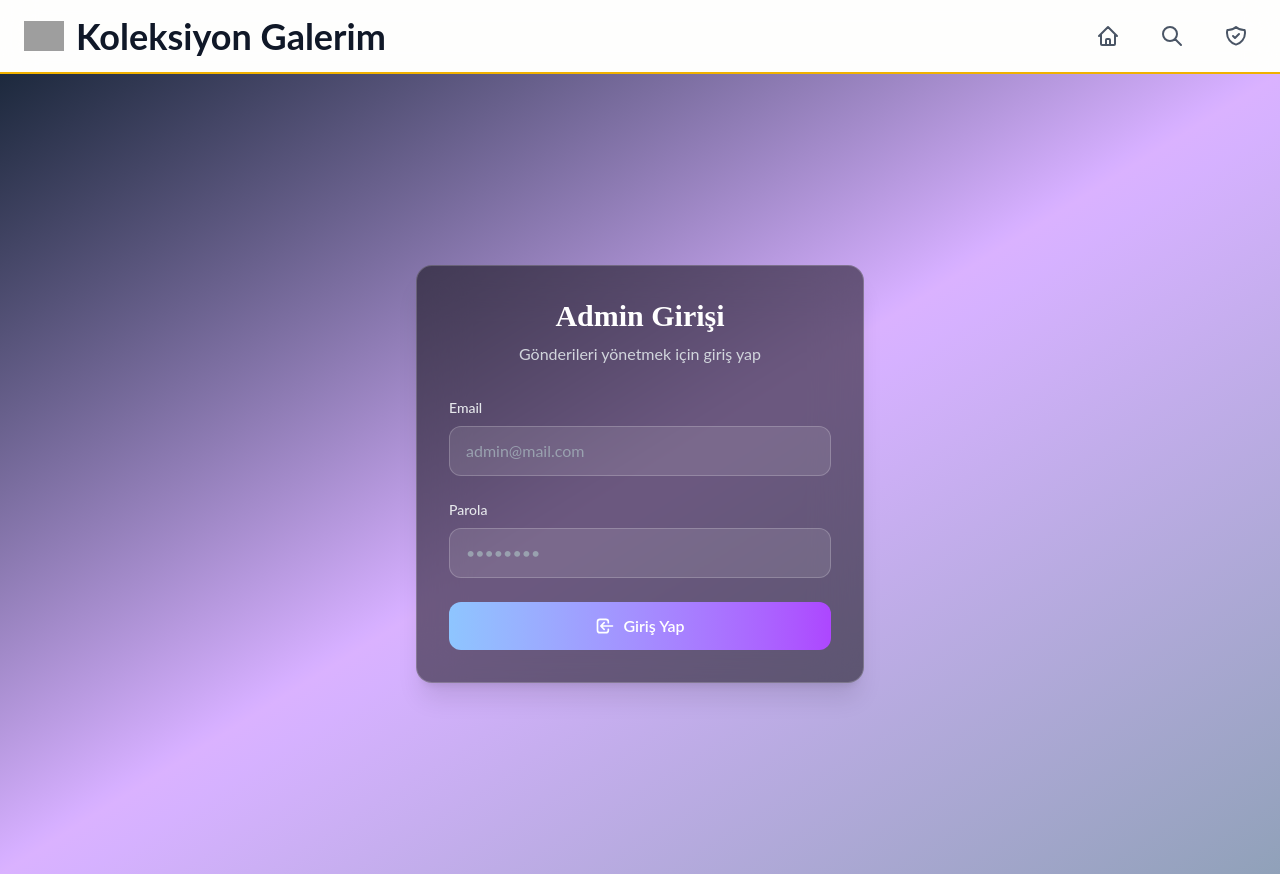
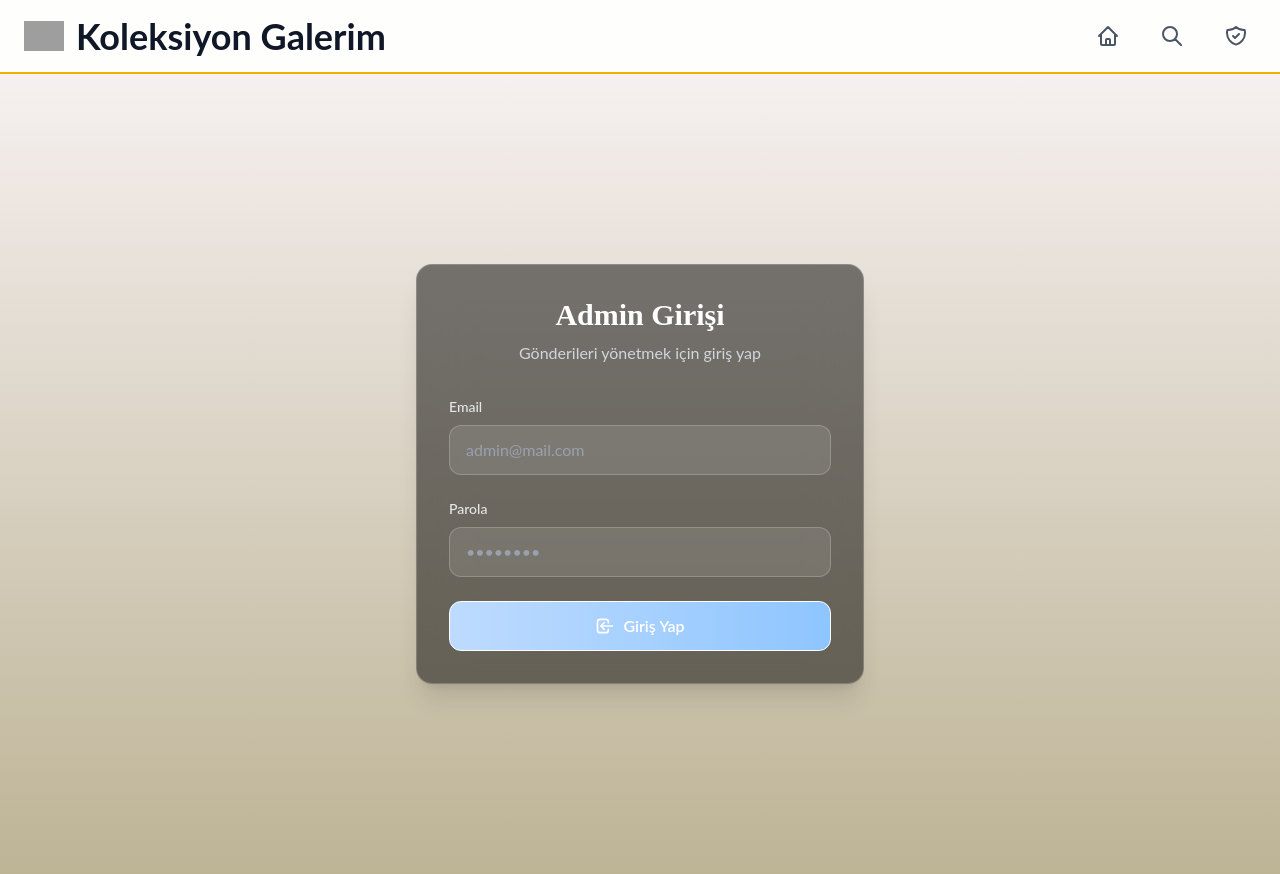
Before and after one commit to ak1nttr/collection-blog, a Next.js app: page /admin in a window 1280 px wide. Built offline with nearby package versions, Linux system fonts and the light colour scheme; no server answers; grey boxes are pictures that could not be loaded.

Commit message:
style: change the bg colors to gradient

```diff
--- a/src/app/admin/page.tsx
+++ b/src/app/admin/page.tsx
@@ -10,12 +10,15 @@ export default function AdminLogin() {
   const [password, setPassword] = useState('')
   const [loading, setLoading] = useState(false)
   const [error, setError] = useState<string | null>(null)
+  const [checkingAuth, setCheckingAuth] = useState(true)
 
   useEffect(() => {
     // Check if admin is already logged in
     const getUser = async () => {
+      setCheckingAuth(true)
       const { data: { user } } = await supabase.auth.getUser()
       setUser(user)
+      setCheckingAuth(false)
     }
     getUser()
 
@@ -47,10 +50,25 @@ export default function AdminLogin() {
     await supabase.auth.signOut()
   }
 
+  // Show spinner while checking auth status
+  if (checkingAuth) {
+    return (
+      <div className="min-h-screen flex items-center justify-center bg-gradient-to-b from-[#213448] to-[#ECEFCA]">
+        <div className="flex flex-col items-center">
+          <svg className="animate-spin w-10 h-10 text-white mb-4" fill="none" viewBox="0 0 24 24">
+            <circle className="opacity-25" cx="12" cy="12" r="10" stroke="currentColor" strokeWidth="4"></circle>
+            <path className="opacity-75" fill="currentColor" d="M4 12a8 8 0 018-8V0C5.373 0 0 5.373 0 12h4zm2 5.291A7.962 7.962 0 014 12H0c0 3.042 1.135 5.824 3 7.938l3-2.647z"></path>
+          </svg>
+          <span className="text-white text-lg">Yükleniyor...</span>
+        </div>
+      </div>
+    )
+  }
+
   // If admin is logged in
   if (user) {
     return (
-      <div className="min-h-screen bg-gradient-to-r from-slate-700 to-slate-900">
+      <div className="min-h-screen bg-gradient-to-b from-[#213448] to-[#ECEFCA]">
         {/* Header */}
         <header className="bg-white/10 backdrop-blur-lg border-b border-white/20">
           <div className="max-w-7xl mx-auto px-6 py-4">
@@ -120,7 +138,7 @@ export default function AdminLogin() {
 
   // Login Form
   return (
-    <div className="min-h-screen bg-gradient-to-br from-slate-800 via-purple-300 to-slate-400 flex items-center justify-center p-4">
+    <div className="min-h-screen bg-gradient-to-b from-[#F6F0F0] to-[#BDB395] flex items-center justify-center p-4">
       <div className="w-full max-w-md">
         {/* Login Card */}
         <div className="bg-black/50 backdrop-blur-xl rounded-2xl p-8 border border-white/20 shadow-xl">
@@ -177,7 +195,13 @@ export default function AdminLogin() {
             <button
               type="submit"
               disabled={loading}
-              className="w-full py-3 px-4 bg-gradient-to-r from-blue-300 to-purple-500 hover:from-blue-300 hover:to-purple-600 text-white rounded-xl font-semibold transition-all duration-200 transform hover:scale-[1.02] disabled:opacity-50 disabled:cursor-not-allowed disabled:transform-none flex items-center justify-center space-x-2"
+              className="w-full py-3 px-4
+                        bg-gradient-to-r from-blue-200 to-blue-300
+                        text-white rounded-xl font-semibold
+                        border border-white hover:border-black
+                        transition-all duration-200
+                        disabled:opacity-50 disabled:cursor-not-allowed
+                        flex items-center justify-center space-x-2"
             >
               {loading ? (
                 <>
--- a/src/app/page.tsx
+++ b/src/app/page.tsx
@@ -11,7 +11,7 @@ export default function Home() {
   }
 
   return (
-    <div className="min-h-screen bg-gradient-to-b from-yellow-200 to-white">
+    <div className="min-h-screen bg-gradient-to-b from-[#FFDAB3] to-[#574964]">
       <div className="max-w-7xl mx-auto px-6 py-6 space-y-12">
 
         {/* Categories Section */}
```
